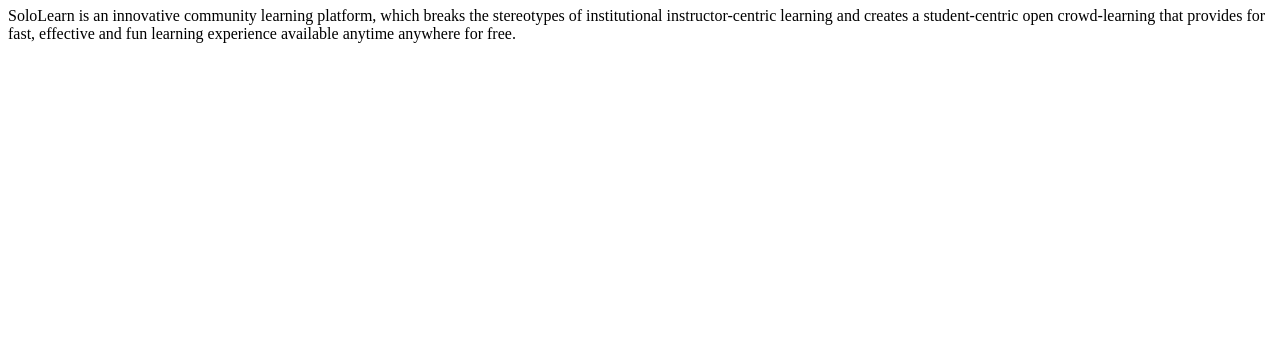
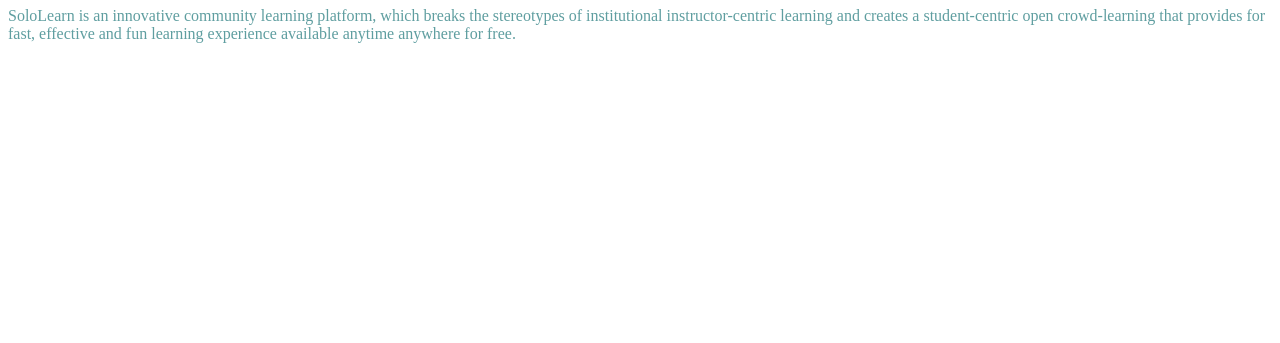
Before and after one commit to tanishatasnin/my-3rd-github, a plain HTML site: page index.html in a window 1280 px wide. Shown: the part 457-800 px from the top of the page. Drawn offline with Linux system fonts and the light colour scheme.

Commit message:
para color

```diff
--- a/index.html
+++ b/index.html
@@ -7,6 +7,7 @@
                <title>my 3rd github</title>
                <style>
                h1{color: brown;}
+               p{color: cadetblue;}
                </style>
 </head>
 <body>
```
